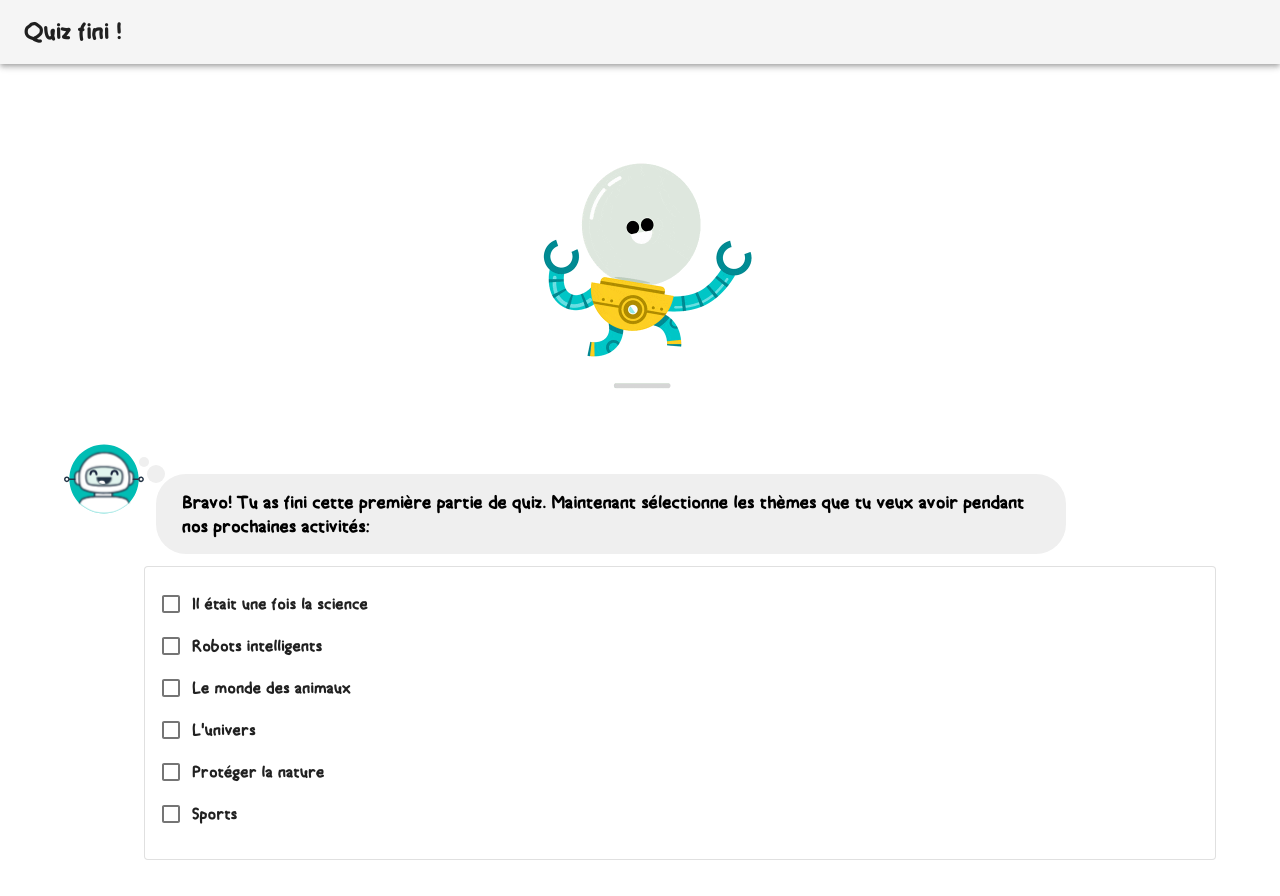
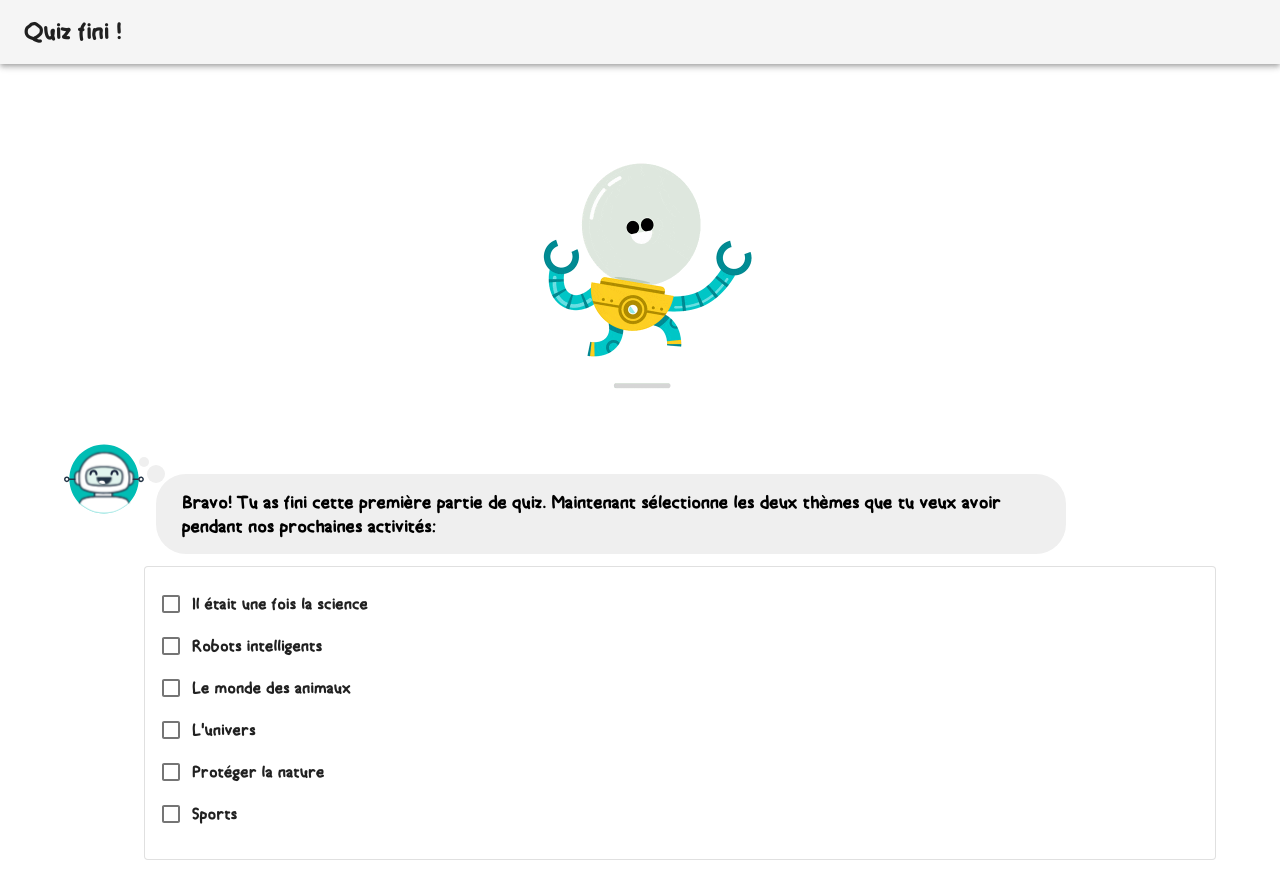
Before and after one commit to moelheni/robolearn, a React (Create React App) app: page /end-quiz in a window 1280 px wide. Shown: the top 896 px of the page. Built offline with nearby package versions, Linux system fonts and the light colour scheme.

Commit message:
Update EndQuiz.js

```diff
--- a/src/pages/EndQuiz.js
+++ b/src/pages/EndQuiz.js
@@ -61,7 +61,7 @@ export default function EndQuiz() {
         <img src="/robot-danse-1-transparent.gif" />
       </GifWrapper>
 
-      <ChatMessage text="Bravo! Tu as fini cette première partie de quiz. Maintenant sélectionne les thèmes que tu veux avoir pendant nos prochaines activités:">
+      <ChatMessage text="Bravo! Tu as fini cette première partie de quiz. Maintenant sélectionne les deux thèmes que tu veux avoir pendant nos prochaines activités:">
         <Card variant="outlined">
           <CardContent>
             <FormControl component="fieldset" className={classes.formControl}>
```
